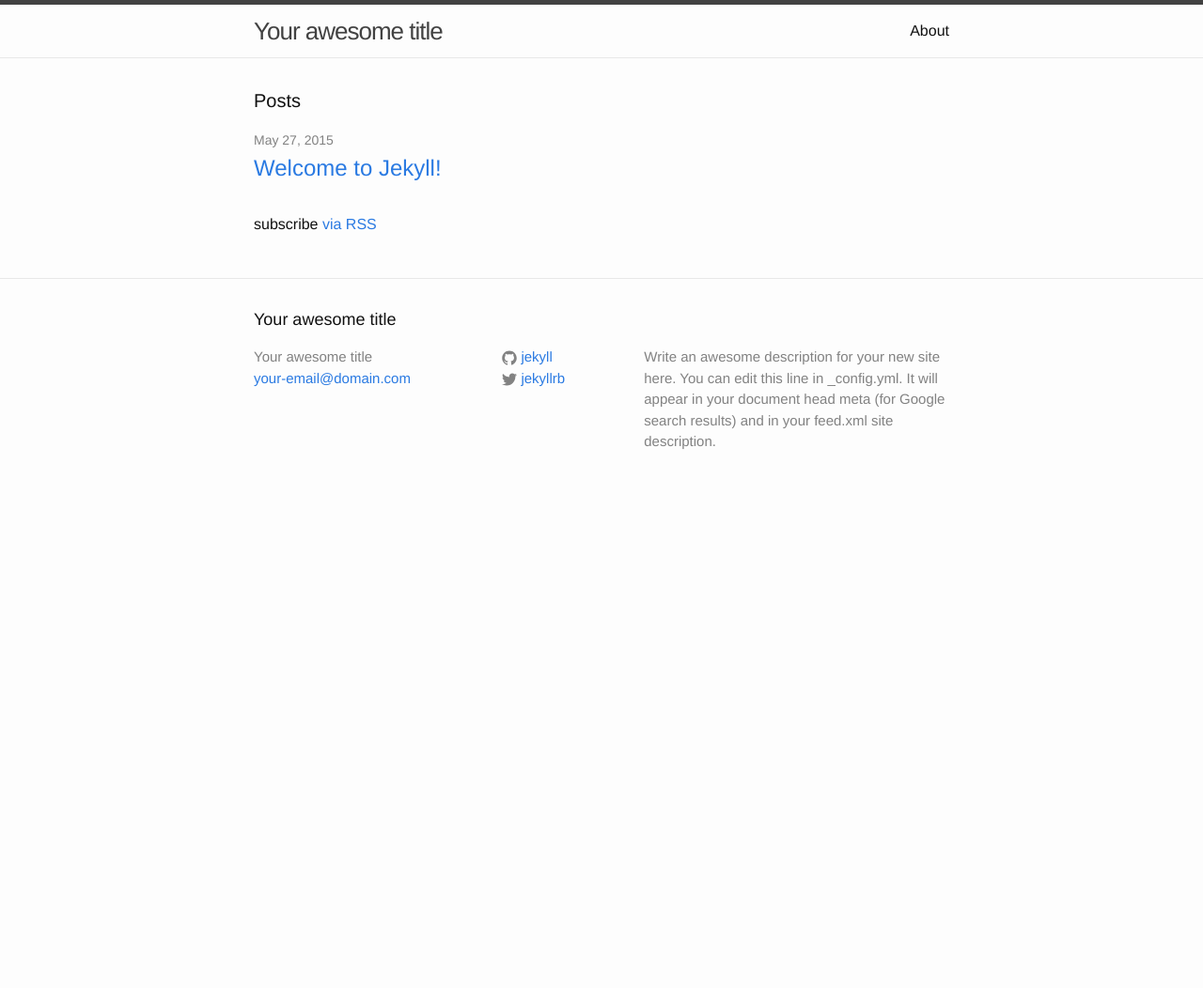
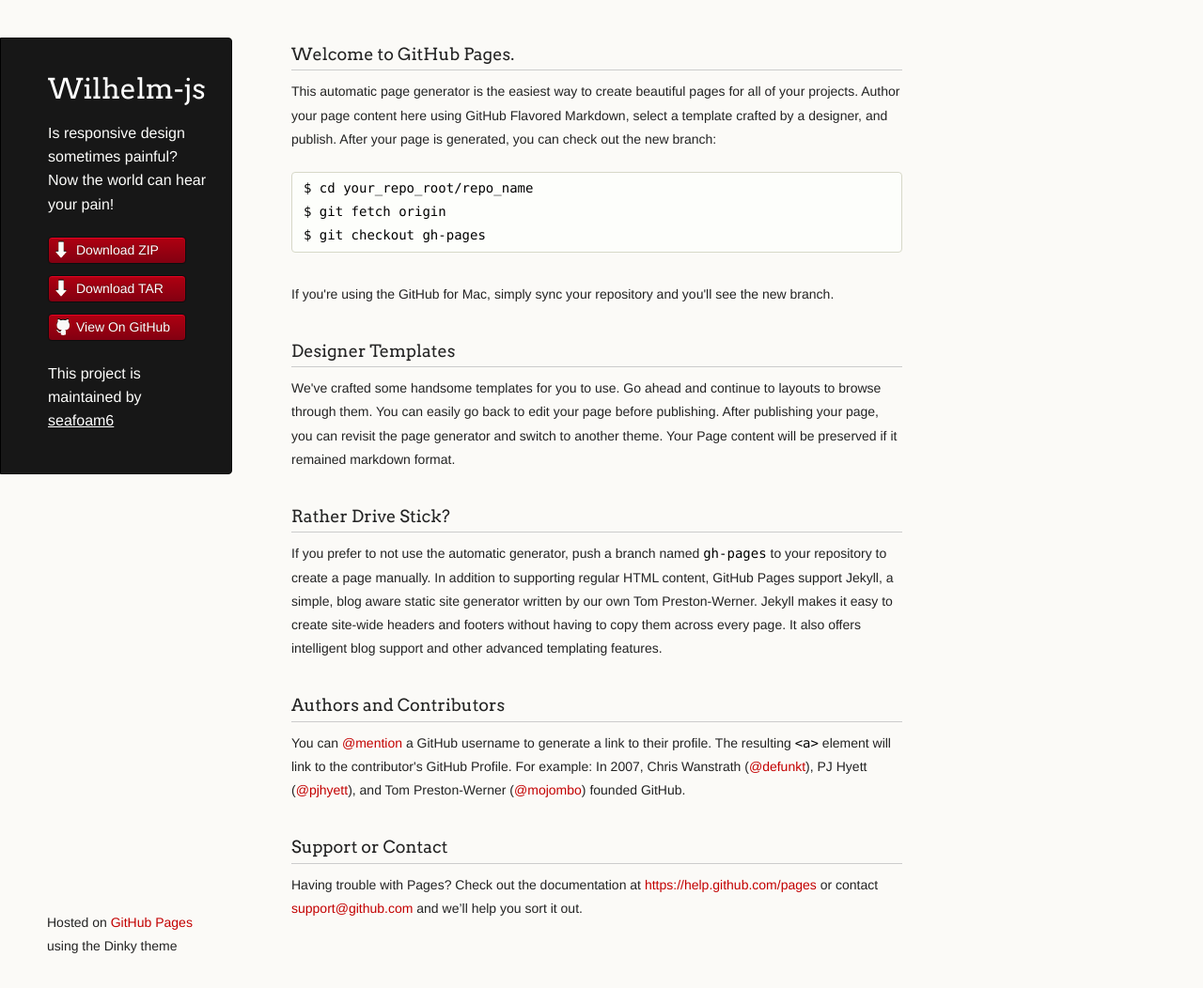
Before and after one commit to seafoam6/wilhelm-js, a Jekyll site: the page index.html, which Jekyll copies as it is, in a window 1280 px wide and 1052 px high. Shown: the whole window at 94% size. Built offline with Jekyll 4.4.1, drawn with Linux system fonts in a browser that asks for light colours.

Commit message:
still trying

```diff
--- a/index.html
+++ b/index.html
@@ -1,23 +1,72 @@
----
-layout: default
----
+<!doctype html>
+<html>
+  <head>
+    <meta charset="utf-8">
+    <meta http-equiv="X-UA-Compatible" content="chrome=1">
+    <title>Wilhelm-js by seafoam6</title>
 
-<div class="home">
+    <link rel="stylesheet" href="stylesheets/styles.css">
+    <link rel="stylesheet" href="stylesheets/github-light.css">
+    <script src="javascripts/scale.fix.js"></script>
+    <meta name="viewport" content="width=device-width, initial-scale=1, user-scalable=no">
+    <!--[if lt IE 9]>
+    <script src="//html5shiv.googlecode.com/svn/trunk/html5.js"></script>
+    <![endif]-->
+  </head>
+  <body>
+    <div class="wrapper">
+      <header>
+        <h1 class="header">Wilhelm-js</h1>
+        <p class="header">Is responsive design sometimes painful? Now the world can hear your pain!</p>
 
-  <h1 class="page-heading">Posts</h1>
+        <ul>
+          <li class="download"><a class="buttons" href="https://github.com/seafoam6/wilhelm-js/zipball/master">Download ZIP</a></li>
+          <li class="download"><a class="buttons" href="https://github.com/seafoam6/wilhelm-js/tarball/master">Download TAR</a></li>
+          <li><a class="buttons github" href="https://github.com/seafoam6/wilhelm-js">View On GitHub</a></li>
+        </ul>
 
-  <ul class="post-list">
-    {% for post in site.posts %}
-      <li>
-        <span class="post-meta">{{ post.date | date: "%b %-d, %Y" }}</span>
+        <p class="header">This project is maintained by <a class="header name" href="https://github.com/seafoam6">seafoam6</a></p>
 
-        <h2>
-          <a class="post-link" href="{{ post.url | prepend: site.baseurl }}">{{ post.title }}</a>
-        </h2>
-      </li>
-    {% endfor %}
-  </ul>
 
-  <p class="rss-subscribe">subscribe <a href="{{ "/feed.xml" | prepend: site.baseurl }}">via RSS</a></p>
+      </header>
+      <section>
+        <h3>
+<a id="welcome-to-github-pages" class="anchor" href="#welcome-to-github-pages" aria-hidden="true"><span class="octicon octicon-link"></span></a>Welcome to GitHub Pages.</h3>
 
-</div>
+<p>This automatic page generator is the easiest way to create beautiful pages for all of your projects. Author your page content here using GitHub Flavored Markdown, select a template crafted by a designer, and publish. After your page is generated, you can check out the new branch:</p>
+
+<pre><code>$ cd your_repo_root/repo_name
+$ git fetch origin
+$ git checkout gh-pages
+</code></pre>
+
+<p>If you're using the GitHub for Mac, simply sync your repository and you'll see the new branch.</p>
+
+<h3>
+<a id="designer-templates" class="anchor" href="#designer-templates" aria-hidden="true"><span class="octicon octicon-link"></span></a>Designer Templates</h3>
+
+<p>We've crafted some handsome templates for you to use. Go ahead and continue to layouts to browse through them. You can easily go back to edit your page before publishing. After publishing your page, you can revisit the page generator and switch to another theme. Your Page content will be preserved if it remained markdown format.</p>
+
+<h3>
+<a id="rather-drive-stick" class="anchor" href="#rather-drive-stick" aria-hidden="true"><span class="octicon octicon-link"></span></a>Rather Drive Stick?</h3>
+
+<p>If you prefer to not use the automatic generator, push a branch named <code>gh-pages</code> to your repository to create a page manually. In addition to supporting regular HTML content, GitHub Pages support Jekyll, a simple, blog aware static site generator written by our own Tom Preston-Werner. Jekyll makes it easy to create site-wide headers and footers without having to copy them across every page. It also offers intelligent blog support and other advanced templating features.</p>
+
+<h3>
+<a id="authors-and-contributors" class="anchor" href="#authors-and-contributors" aria-hidden="true"><span class="octicon octicon-link"></span></a>Authors and Contributors</h3>
+
+<p>You can <a href="https://github.com/blog/821" class="user-mention">@mention</a> a GitHub username to generate a link to their profile. The resulting <code>&lt;a&gt;</code> element will link to the contributor's GitHub Profile. For example: In 2007, Chris Wanstrath (<a href="https://github.com/defunkt" class="user-mention">@defunkt</a>), PJ Hyett (<a href="https://github.com/pjhyett" class="user-mention">@pjhyett</a>), and Tom Preston-Werner (<a href="https://github.com/mojombo" class="user-mention">@mojombo</a>) founded GitHub.</p>
+
+<h3>
+<a id="support-or-contact" class="anchor" href="#support-or-contact" aria-hidden="true"><span class="octicon octicon-link"></span></a>Support or Contact</h3>
+
+<p>Having trouble with Pages? Check out the documentation at <a href="https://help.github.com/pages">https://help.github.com/pages</a> or contact <a href="mailto:support@github.com">support@github.com</a> and we’ll help you sort it out.</p>
+      </section>
+      <footer>
+        <p><small>Hosted on <a href="https://pages.github.com">GitHub Pages</a> using the Dinky theme</small></p>
+      </footer>
+    </div>
+    <!--[if !IE]><script>fixScale(document);</script><![endif]-->
+
+  </body>
+</html>
```
